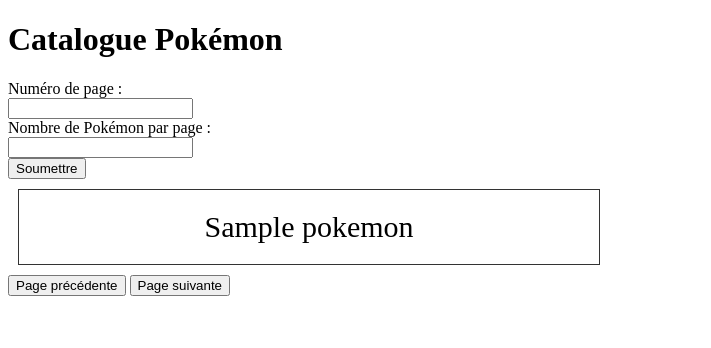
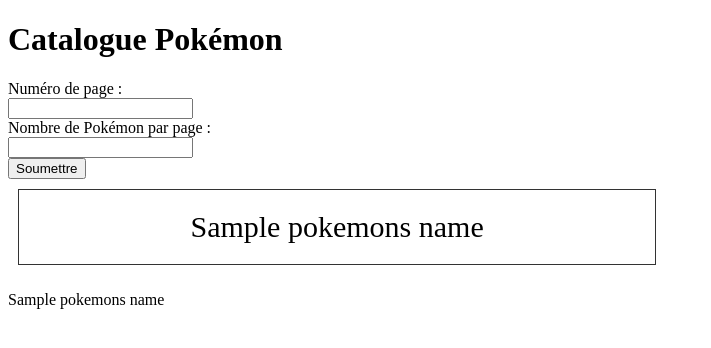
Before and after one commit to Flyns157/pokedexmobile, a Flask app: template templates/catalogue.html in a window 1280 px wide. Shown: the top 348 px of the page, without its empty margins (0-711 px from the left). Run offline with Flask 3, Linux system fonts and the light colour scheme; the template is opened without the code that fills it: values that come from a table or form of the project are taken from there, most other values are stand-ins (such as "Sample title", 1, 10 or a date in 2020).

Commit message:
catalogue template update

```diff
--- a/templates/catalogue.html
+++ b/templates/catalogue.html
@@ -18,24 +18,22 @@
 </head>
 <body>
     <h1>Catalogue Pokémon</h1>
-
-    <form method="POST">
-        {{ page_form.hidden_tag() }}
-        <label for="numero">Numéro de page :</label><br>
-        {{ page_form.numero(size=20) }}<br>
-        <label for="size">Nombre de Pokémon par page :</label><br>
-        {{ page_form.size(size=20) }}<br>
-        <input type="submit" value="Soumettre">
-    </form>
+    {% if form %}
+        <form method="POST" action="{{url}}">
+            {{ form.hidden_tag() }}
+            <label name="numero">Numéro de page :</label><br>
+            {{ form.numero(size=20) }}<br>
+            <label name="size">Nombre de Pokémon par page :</label><br>
+            {{ form.size(size=20) }}<br>
+            <input type="submit" value="Soumettre">
+        </form>
+    {% endif %}
 
     <div class="grid-container">
-    {% for pokemon in pokemons.results %}
-        <div class="grid-item">{{ pokemon.name }}</div>
-    {% endfor %}
+        {% for pokemon_name in pokemons_name %}
+            <div class="grid-item">{{ pokemon_name }}</div>
+        {% endfor %}
     </div>
-
-    <button onclick="window.location.href='{{ url_for('index', numero=location-1 if location > 0 else 0, size=nb_pokemon_by_page) }}'">Page précédente</button>
-    <button onclick="window.location.href='{{ url_for('index', numero=location+1, size=nb_pokemon_by_page) }}'">Page suivante</button>
-
+ <p>{{pokemons_name}}</p>
 </body>
 </html>
```
